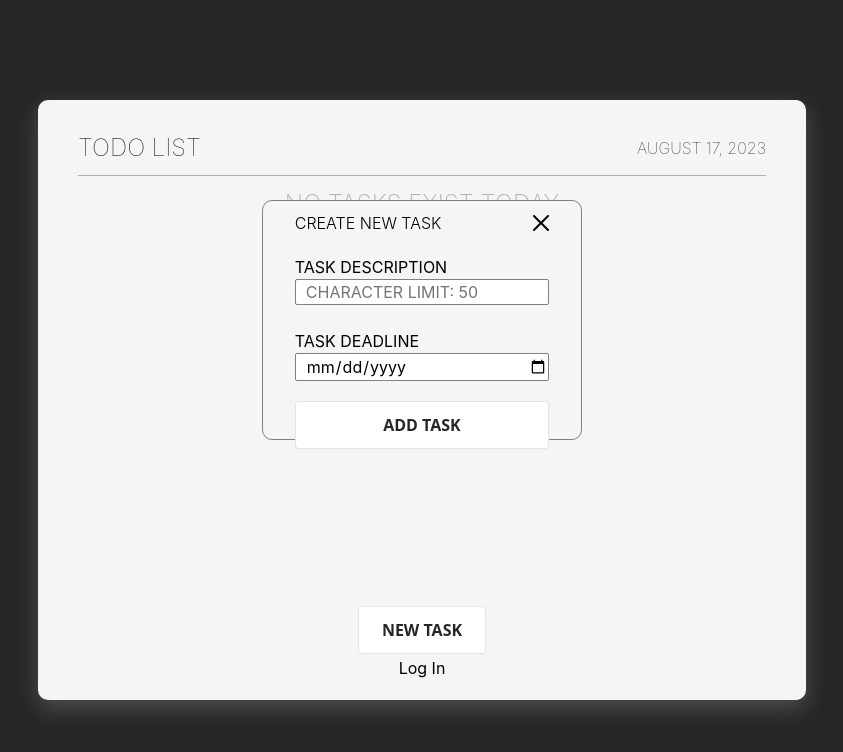
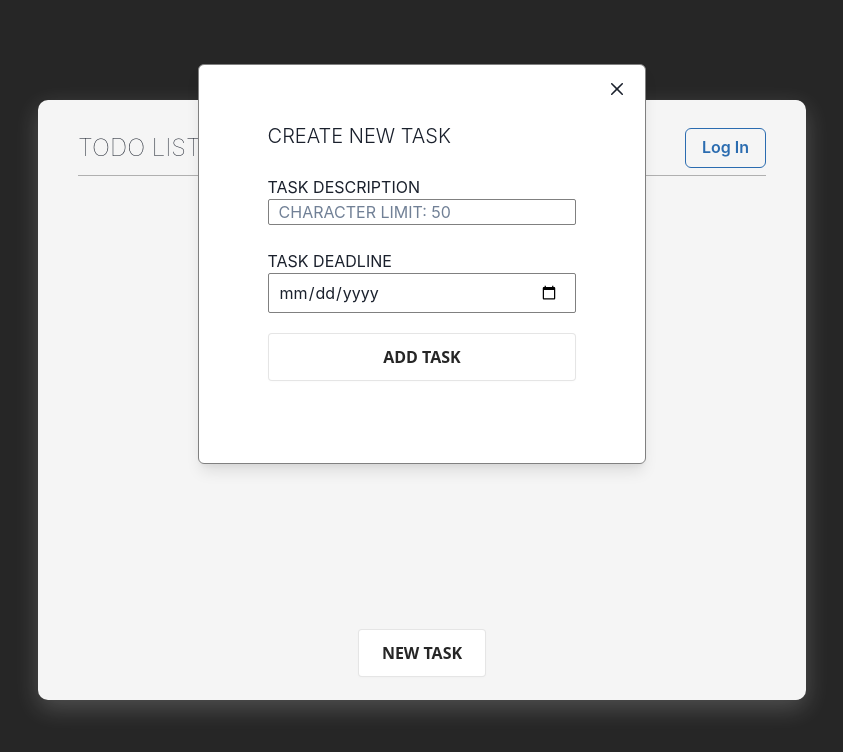
Before and after one commit to connorabernethy/todo, a React (Create React App) app: page / in a window 1280 px wide. Both pictures are taken after a click on the button "NEW TASK". Shown: the top 752 px of the page, without its empty margins (218-1061 px from the left). Built offline with nearby package versions, Linux system fonts and the light colour scheme.

Commit message:
Updated user authentication

```diff
--- a/src/App.js
+++ b/src/App.js
@@ -1,14 +1,11 @@
-import { ChakraProvider } from '@chakra-ui/provider';
 import './App.css';
 import MainContainer from './components/MainContainer';
 
 function App() {
   return (
-    <ChakraProvider>
-      <div className="">
+      <div className="bg">
         <MainContainer></MainContainer>
       </div>
-    </ChakraProvider>
   );
 }
 
--- a/src/components/LoginButton.js
+++ b/src/components/LoginButton.js
@@ -1,10 +1,13 @@
 import React from "react";
 import { useAuth0 } from "@auth0/auth0-react";
+import { Button } from "@chakra-ui/react";
 
 const LoginButton = () => {
   const { loginWithRedirect } = useAuth0();
 
-  return <button onClick={() => loginWithRedirect()}>Log In</button>;
+  console.log(process.env.REACT_APP_AUTH0_DOMAIN)
+
+  return <Button variant="outline" colorScheme="blue" onClick={() => loginWithRedirect()}>Log In</Button>;
 };
 
 export default LoginButton;
--- a/src/components/LogoutButton.js
+++ b/src/components/LogoutButton.js
@@ -1,13 +1,14 @@
 import React from "react";
 import { useAuth0 } from "@auth0/auth0-react";
+import { Button } from "@chakra-ui/react";
 
 const LogoutButton = () => {
   const { logout } = useAuth0();
 
   return (
-    <button onClick={() => logout({ logoutParams: { returnTo: window.location.origin } })}>
+    <Button colorScheme="blue" variant="outline" onClick={() => logout({ logoutParams: { returnTo: window.location.origin } })}>
       Log Out
-    </button>
+    </Button>
   );
 };
 
--- a/src/components/MainContainer.js
+++ b/src/components/MainContainer.js
@@ -7,6 +7,7 @@ import { Spinner } from '@chakra-ui/react'
 import { useAuth0 } from "@auth0/auth0-react";
 import LoginButton from "./LoginButton";
 import LogoutButton from "./LogoutButton";
+import UserDrawer from "./UserDrawer";
 
 const MainContainer = (props) => {
     let date = new Date();
@@ -33,7 +34,7 @@ const MainContainer = (props) => {
     const [deadline, setDeadline] = useState();
     const [tasks, setTasks] = useState([]);
     const [flag, setFlag] = useState();
-    const { user, isAuthenticated, isLoading } = useAuth0();
+    const {user, isAuthenticated, isLoading} = useAuth0();
 
     const handleSubmit = event => {
         event.preventDefault();
@@ -66,6 +67,7 @@ const MainContainer = (props) => {
                 <header className="todo-header">
                     <h1>TODO LIST</h1>
                     <h2>{months[month]} {day}, {year}</h2>
+                    {isAuthenticated ? <UserDrawer user={user}/> : <LoginButton />}
                 </header>
                 <div class="content">
                     {tasks.length === 0 ? (
@@ -95,11 +97,6 @@ const MainContainer = (props) => {
                         </form>
                     </div>
                 </NewTaskModal>
-                <LoginButton></LoginButton>
-                {isLoading && (<Spinner/>)}
-                {isAuthenticated && (
-                    <div>Welcome back, {user.name}!<LogoutButton /></div>
-                )}
             </div>
         </div>
     )
--- a/src/components/NewTaskModal.js
+++ b/src/components/NewTaskModal.js
@@ -19,7 +19,7 @@ function NewTaskModal(props) {
                 <Button onClick={onOpen}>NEW TASK</Button>
             </div>
             <Modal isOpen={isOpen} onClose={onClose}>
-                <ModalContent className="modal-container" width="25%" height="30%" minW="200px">
+                <ModalContent className="modal-container" minW="200px">
                     <ModalHeader mt={10}
                     fontWeight="300"
                     justifyContent="space-between"
@@ -27,7 +27,7 @@ function NewTaskModal(props) {
                     display="flex" width="80%">CREATE NEW TASK
                     <ModalCloseButton />
                     </ModalHeader>
-                    <ModalBody mt={20} w="80%" h="80%">
+                    <ModalBody w="80%" h="80%">
                         {props.children}
                     </ModalBody>
                 </ModalContent>
--- a/src/components/Task.js
+++ b/src/components/Task.js
@@ -11,7 +11,6 @@ const Task = (props) => {
                     <svg xmlns="http://www.w3.org/2000/svg" xlink="http://www.w3.org/1999/xlink" sketch="http://www.bohemiancoding.com/sketch/ns" width="20px" height="20px" viewBox="0 -3 32 32" version="1.1">
 
                         <title>checkmark</title>
-                        <desc>Created with Sketch Beta.</desc>
                         <defs>
 
                         </defs>
--- /dev/null
+++ b/src/components/UserDrawer.js
@@ -0,0 +1,55 @@
+import React from 'react'
+
+import {
+    Button,
+    Drawer,
+    DrawerBody,
+    DrawerFooter,
+    DrawerHeader,
+    DrawerOverlay,
+    DrawerContent,
+    DrawerCloseButton,
+    Input
+  } from '@chakra-ui/react'
+
+  import { useDisclosure } from '@chakra-ui/react'
+import LogoutButton from './LogoutButton';
+
+function UserDrawer(props) {
+    const { user } = props;
+    const { isOpen, onOpen, onClose } = useDisclosure()
+    const btnRef = React.useRef()
+
+    return (
+      <>
+        <Button ref={btnRef} colorScheme='blue' variant="outline" onClick={onOpen}>
+            Account
+        </Button>
+        <Drawer
+          isOpen={isOpen}
+          placement='right'
+          onClose={onClose}
+          finalFocusRef={btnRef}
+        >
+          <DrawerOverlay />
+          <DrawerContent>
+            <DrawerCloseButton />
+            <DrawerHeader>Welcome back, {user.name}!</DrawerHeader>
+
+            <DrawerBody>
+              <Input placeholder='Type here...' />
+            </DrawerBody>
+
+            <DrawerFooter>
+              <Button variant='outline' mr={3} onClick={onClose}>
+                Cancel
+              </Button>
+              <LogoutButton></LogoutButton>
+            </DrawerFooter>
+          </DrawerContent>
+        </Drawer>
+      </>
+    )
+  }
+
+  export default UserDrawer;
--- a/src/index.js
+++ b/src/index.js
@@ -4,14 +4,32 @@ import './index.css';
 import App from './App';
 
 import { Auth0Provider } from '@auth0/auth0-react';
+import { extendTheme, ChakraProvider } from '@chakra-ui/react';
 
 const root = ReactDOM.createRoot(document.getElementById('root'));
+
+const domain = process.env.REACT_APP_AUTH0_DOMAIN;
+const clientId = process.env.REACT_APP_AUTH0_CLIENT_ID;
+const redirectUri = process.env.REACT_APP_AUTH0_CALLBACK_URL;
+
+const theme = extendTheme( {
+  styles: {
+    global: {
+      body: {
+        bg: '#262626'
+      }
+    }
+  }
+} );
+
 root.render(
-  <Auth0Provider domain="dev-232fps7j.us.auth0.com" clientId='5AosctQWtb6wQBQWzCxyhKO0LmneigP5' authorizationParams={{
-    redirect_uri: 'localhost:3000'
+  <Auth0Provider domain={domain} clientId={clientId} authorizationParams={{
+    redirect_uri: window.location.origin
   }}>
     <React.StrictMode>
-      <App />
+      <ChakraProvider theme={theme}>
+        <App />
+      </ChakraProvider>
     </React.StrictMode>
   </Auth0Provider>
 );
```
Also changed, not shown: 1 other file (tests, documents, lock files or other folders).
